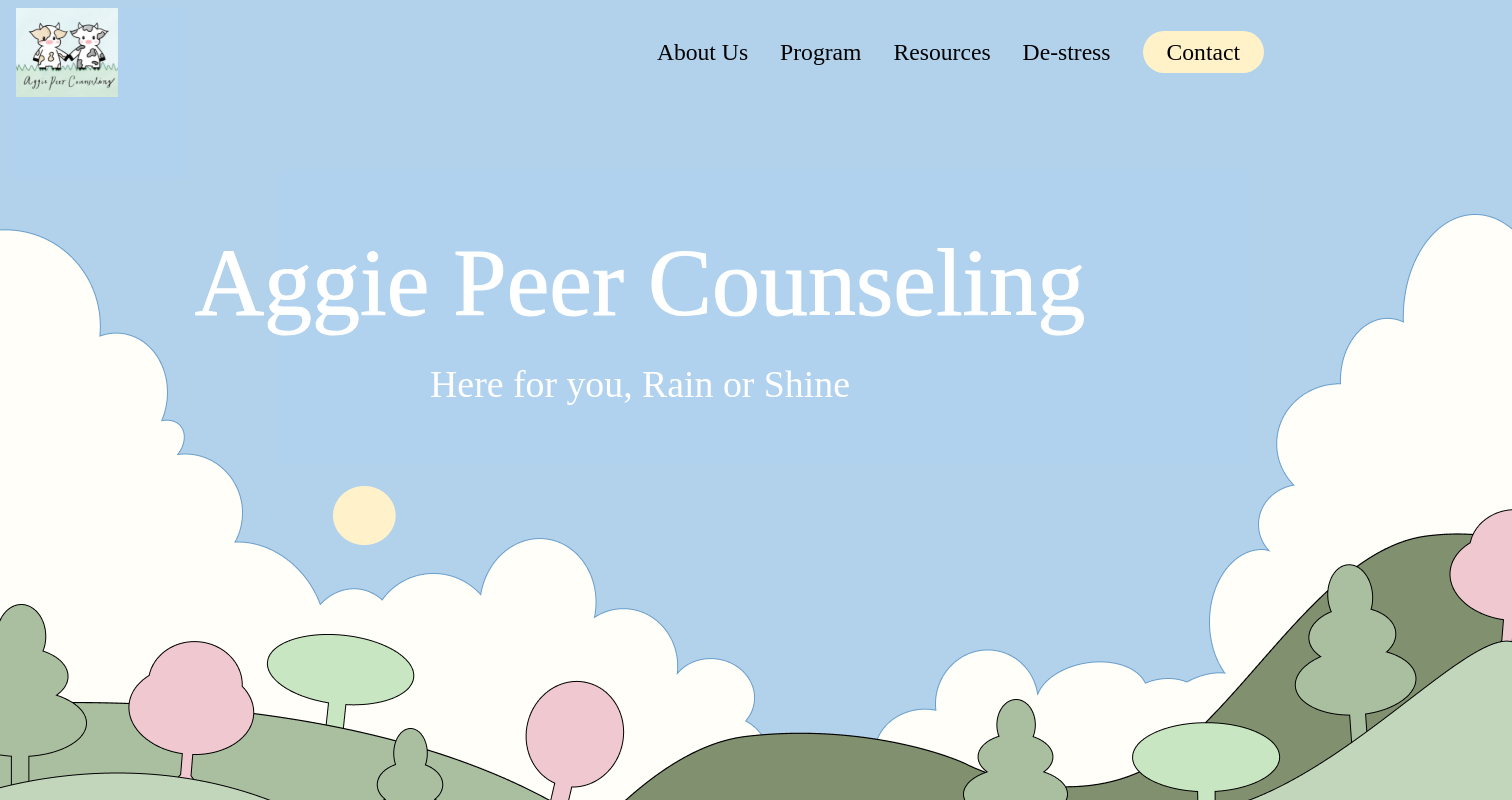
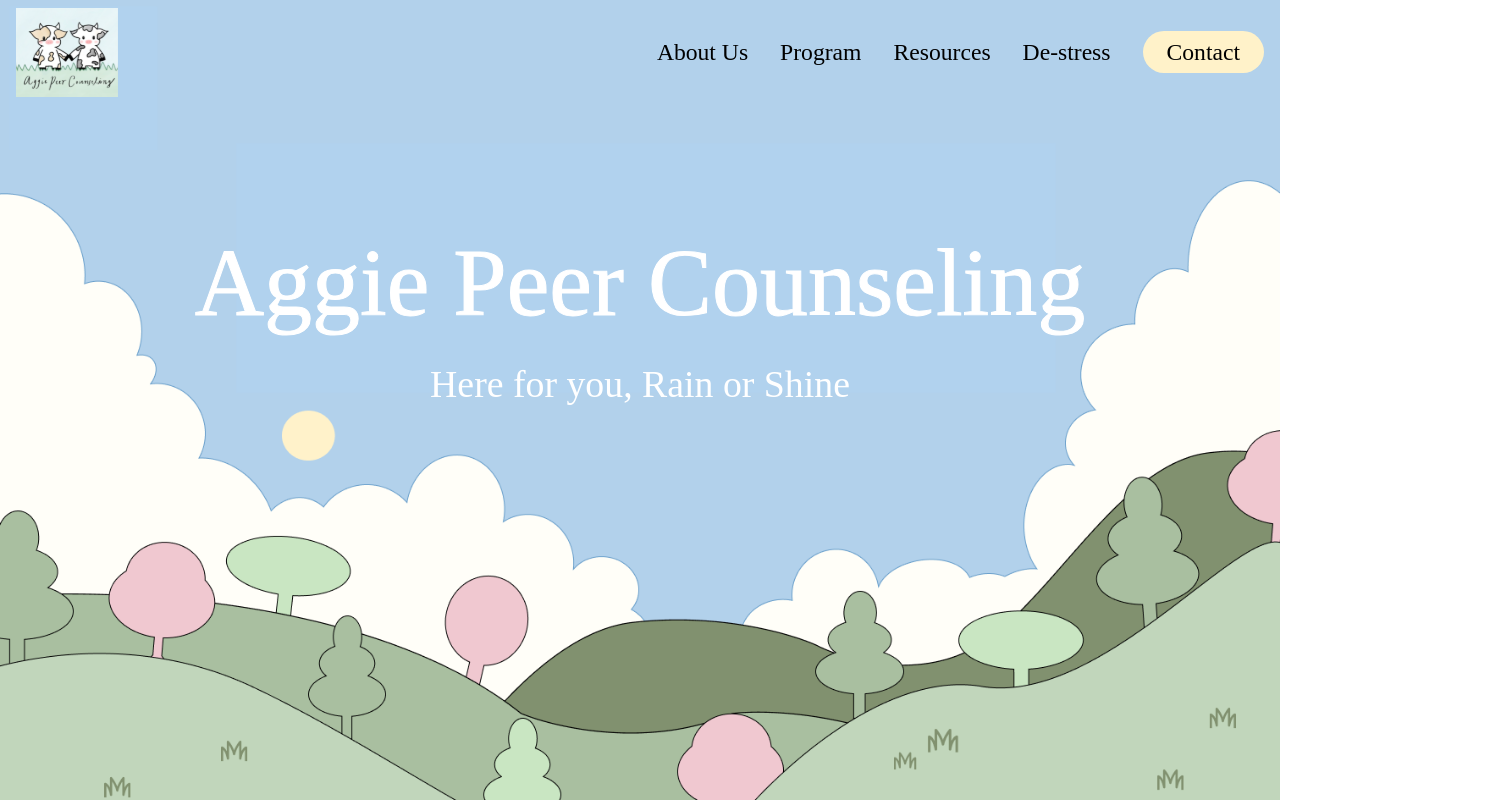
Before and after one commit to include-davis/aggie-peer-counseling, a Next.js app: page / in a window 1280 px wide. Shown: the top 800 px of the page, 1512 px wide, since content can reach past the window. Built offline with nearby package versions, Linux system fonts and the light colour scheme.

Commit message:
fixed the image

```diff
--- a/app/(pages)/_components/common/Hero/Hero.module.scss
+++ b/app/(pages)/_components/common/Hero/Hero.module.scss
@@ -16,8 +16,7 @@
      position: absolute;
      top: 0;
      left: 0;
-     width: auto;
-     height: auto;
+     width: 100%;
      //object-fit: fill;
  }
 
```
